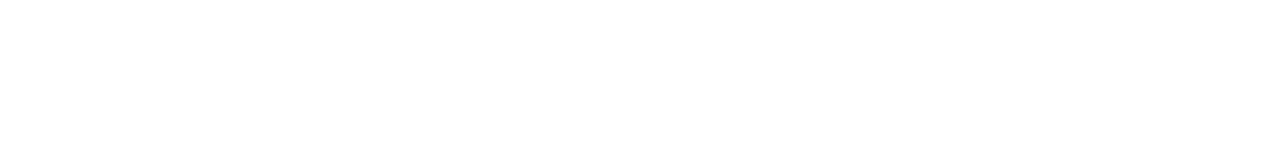
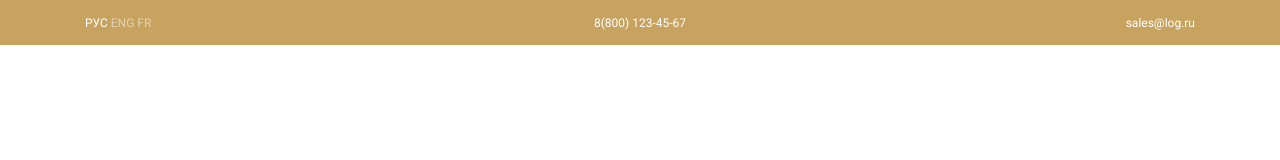
Before and after one commit to Artem-Lakhov/CSS-GRID, a plain HTML site: page index.html in a window 1280 px wide. Drawn offline with Linux system fonts and the light colour scheme.

Commit message:
Сделал топ бар шапки

```diff
--- a/index.html
+++ b/index.html
@@ -9,6 +9,30 @@
     <link href="https://fonts.googleapis.com/css2?family=Roboto:ital,wght@0,100;0,300;0,400;0,500;0,700;0,900;1,100;1,300;1,400;1,500;1,700;1,900&display=swap" rel="stylesheet">
 </head>
 <body>
-
+    <div class="wraper">
+        <header>
+        <div class="container">
+            <div class="header-top">
+                <div class="header-top__lang">
+                    <div class="header-top__lang-container">
+                        <a class="active" href="#">РУС</a>
+                        <a href="#">ENG</a>
+                        <a href="#">FR</a>
+                    </div>
+                </div>
+                <div class="header-top__mobile">
+                    <div class="header-top__mobile-container">
+                        <a href="tel:88001234567">8(800) 123-45-67</a>
+                    </div>
+                </div>
+                <div class="header-top__email">
+                    <div class="header-top__email-container">
+                        <a href="mailto:sales@log.ru">sales@log.ru</a>
+                    </div>
+                </div>
+            </div>
+        </div>
+        </header>
+    </div>
 </body>
 </html>
--- a/main.scss
+++ b/main.scss
@@ -1,3 +1,48 @@
 body{
     font-family: 'Roboto', sans-serif;
 }
+.container{
+max-width: 1140px;
+padding: 0 15px;
+margin: 0 auto;
+}
+header{
+    background-color:#C8A35F;
+    a{
+        color: inherit;
+    }
+}
+
+
+.header-top {
+display: grid;
+grid-template-columns: 1fr 1fr 1fr;
+min-height: 45px;
+color: white;
+align-items: center;
+font-size: 12px;
+        &__lang {
+        text-align: left;
+        }
+
+		&__lang-container {
+        color: #E3D1AF;
+            .active{
+                color: #fff;
+            }
+        }
+
+		&__mobile {
+            text-align: center;
+		}
+
+		&__mobile-container {
+		}
+
+		&__email {
+        text-align: right;
+        }
+
+		&__email-container {
+		}
+}
```
Also changed, not shown: main.css, 1 other file.
